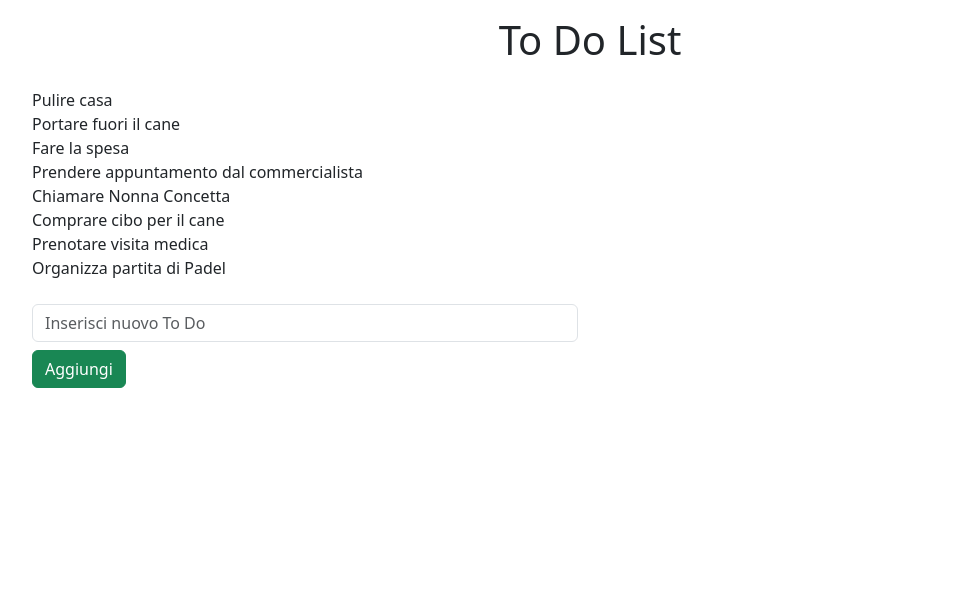
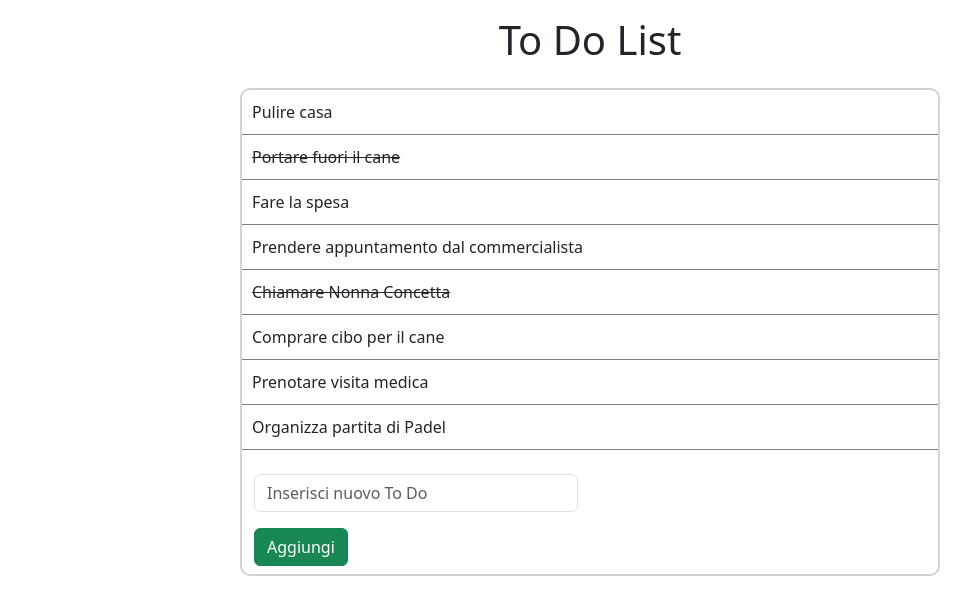
Before and after one commit to gds90/php-todo-list-json, a PHP site: page / in a window 1280 px wide. Shown: the top 615 px of the page, without its empty margins (50-1021 px from the left). Run offline with PHP 8.4, Linux system fonts and the light colour scheme; some libraries are stand-ins or nearby versions.

Commit message:
UPDATE Done tasks appear line-throug

```diff
--- a/css/style.css
+++ b/css/style.css
@@ -3,3 +3,18 @@
     margin: 0;
     box-sizing: border-box;
 }
+
+.todolist-container {
+    background-color: rgba(255, 255, 255, 0.479);
+    border: 2px solid lightgrey;
+    border-radius: 10px;
+    overflow-y: auto;
+    max-width: 700px;
+    margin: 0 auto;
+}
+
+li {
+    padding: 10px 10px;
+    border-bottom: 1px solid gray;
+
+}
--- a/index.php
+++ b/index.php
@@ -6,7 +6,7 @@
     <meta name="viewport" content="width=device-width, initial-scale=1.0">
     <link rel="stylesheet" href="https://cdn.jsdelivr.net/npm/bootstrap@5.3.2/dist/css/bootstrap.min.css
     ">
-    <link rel="stylesheet" href="css/style.css">
+    <link rel="stylesheet" href="./css/style.css">
     <title>PHP To Do List</title>
 </head>
 
@@ -18,19 +18,23 @@
                     <h1>To Do List</h1>
                 </div>
                 <div class="col-12">
+                    <div class="todolist-container">
                         <ul class="list-unstyled ">
                             <li v-for="todo, key in todoList" :key="key">
-                            {{todo.name}}
+                                <div class="todo_content" :class="todo.done ? 'text-decoration-line-through' : ''">
+                                    <span>{{todo.name}}</span>
+                                </div>
                             </li>
                         </ul>
-                </div>
-            </div>
-        </div>
                         <div class="container">
                             <div class="row">
                                 <div class="col-6">
                                     <input type="text" class="my-2 form-control " name="todo" placeholder="Inserisci nuovo To Do" @keyup.enter="addTodo" v-model="todoNew">
-                    <button @click="addTodo" class="btn btn-success ">Aggiungi</button>
+                                    <button @click="addTodo" class="btn btn-success my-2">Aggiungi</button>
+                                </div>
+                            </div>
+                        </div>
+                    </div>
                 </div>
             </div>
         </div>
--- a/js/script.js
+++ b/js/script.js
@@ -24,6 +24,7 @@ createApp({
             // creiamo la variabile POST
             const data = {
                 name: this.todoNew,
+                done: false
             }
 
             // passiamo la variabile appena creata alla chiamata POST
--- a/todo-list.json
+++ b/todo-list.json
@@ -5,7 +5,7 @@
     },
     {
         "name": "Portare fuori il cane",
-        "done": false
+        "done": true
     },
     {
         "name": "Fare la spesa",
@@ -17,7 +17,7 @@
     },
     {
         "name": "Chiamare Nonna Concetta",
-        "done": false
+        "done": true
     },
     {
         "name": "Comprare cibo per il cane",
```
Lines whose indentation alone changed are shown as unchanged.
